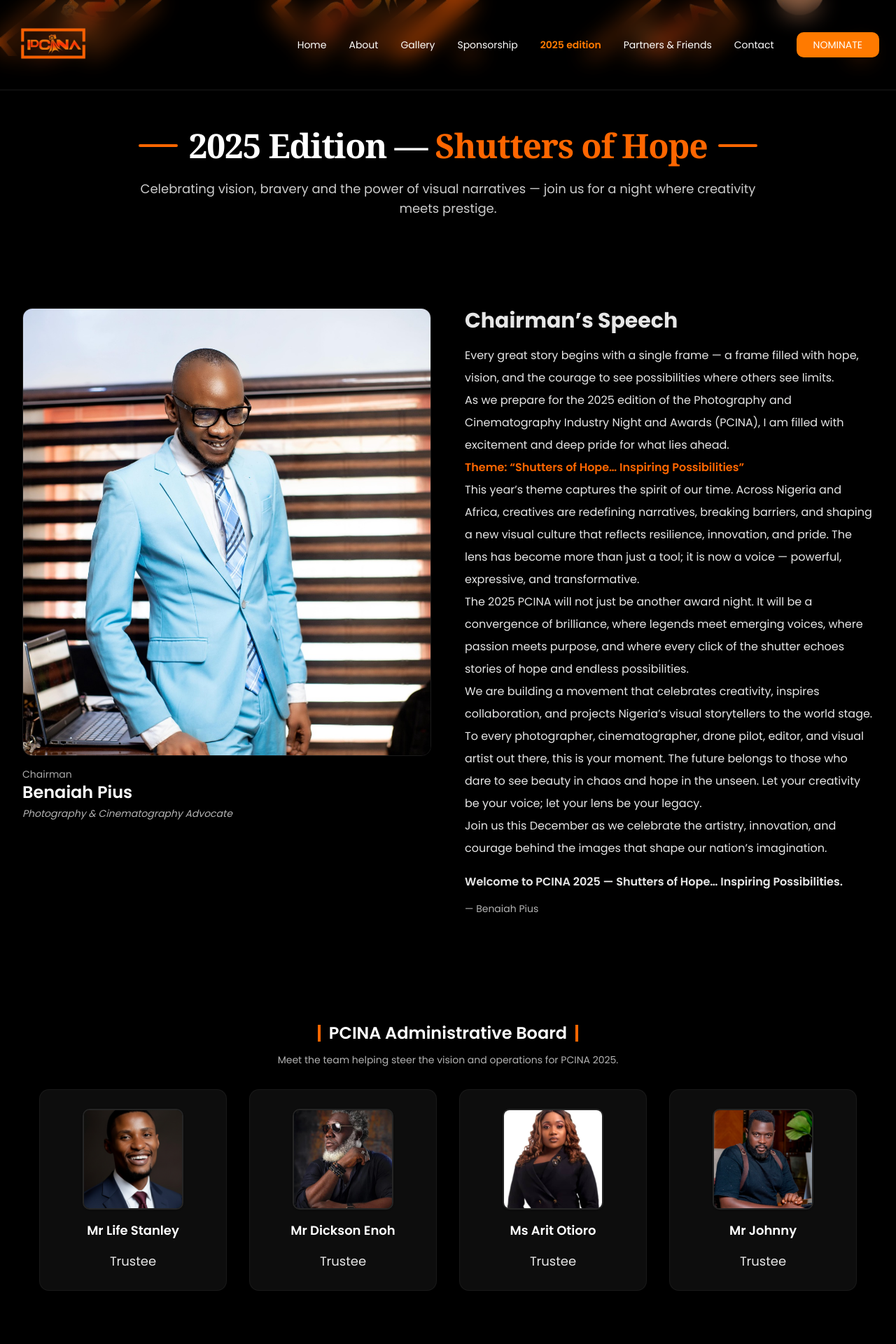
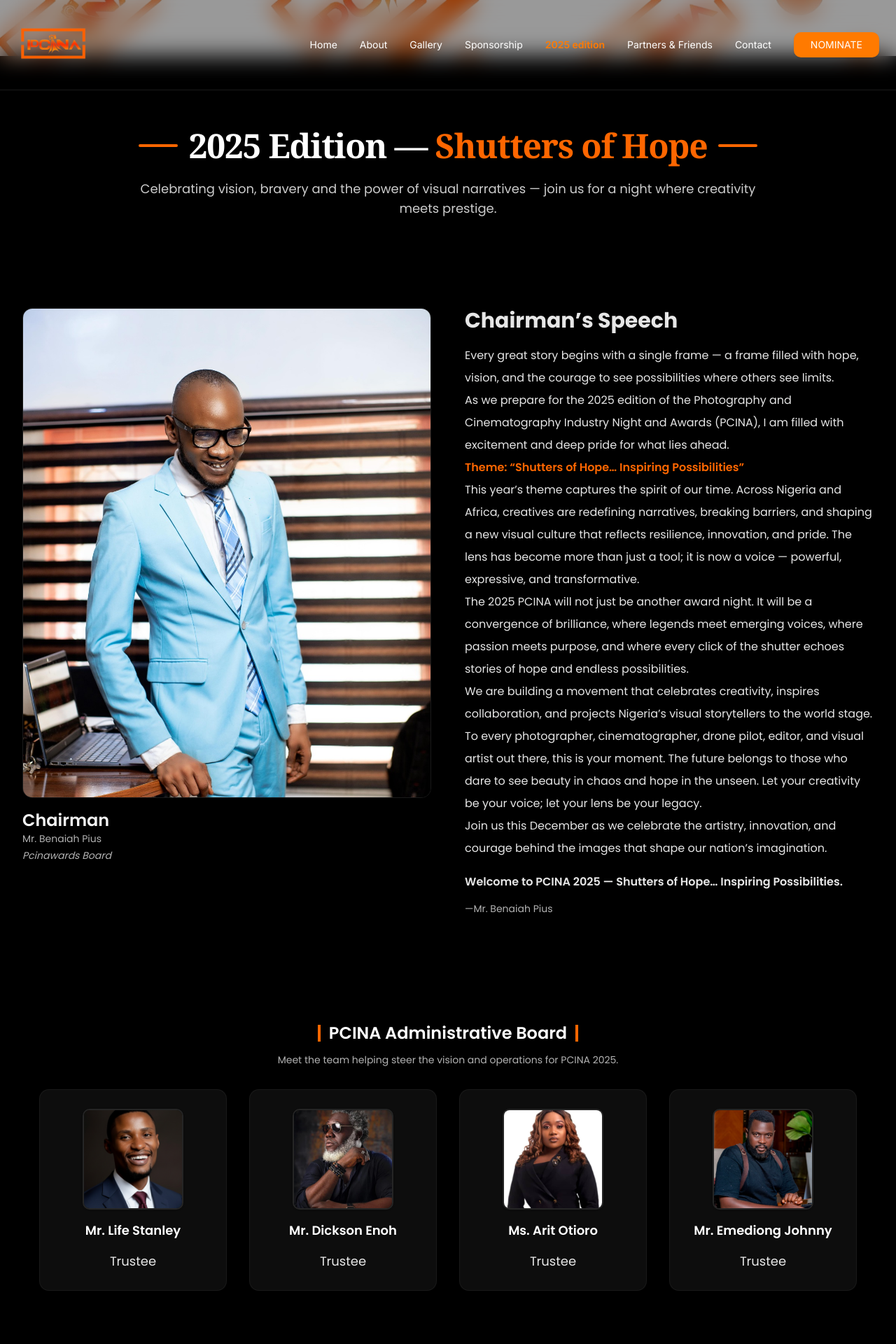
Before and after one commit to Uwakmfon-Ekong/pcin-awards, a Next.js app: page /thisedition in a window 1280 px wide. Shown: the top 1920 px of the page at 70% size. Built offline with nearby package versions, Linux system fonts and the light colour scheme.

Commit message:
REMOVed extra nav/footer

```diff
--- a/src/app/about/page.tsx
+++ b/src/app/about/page.tsx
@@ -3,9 +3,6 @@
 import { useEffect } from "react";
 import AOS from "aos";
 import "aos/dist/aos.css";
-import { Navigation } from "../components/navbar";
-import { Footer } from "../components/footer";
-import { DecorativeBorder } from "../components/decorativebackground";
 import Image from "next/image";
 import eventImage from "../../../public/WhatsApp Image 2025-10-15 at 15.47.35.jpeg";
 import { CountdownSection } from "../components/countdownSection";
@@ -17,8 +14,6 @@
 
   return (
     <div className="min-h-screen bg-white text-slate-900 overflow-x-hidden">
-      <Navigation />
-      <DecorativeBorder />
 
       <main className="px-6 py-16 lg:px-12 font-poppins">
         <div className="max-w-7xl mx-auto">
@@ -142,7 +137,7 @@
                   — Benaiah Pius O.
                 </cite>
                 <div className="text-xs text-gray-500 mt-1">
-                  AKWA IBOM STATE PROFESSIONAL PH
+                CEO- Lebold Studios
                 </div>
               </blockquote>
             </div>
@@ -158,7 +153,6 @@
         <CountdownSection />
       </div>
 
-      <Footer />
     </div>
   );
 }
--- a/src/app/components/adminBoard.tsx
+++ b/src/app/components/adminBoard.tsx
@@ -12,10 +12,10 @@
 };
 
 const teamMembers: TeamMember[] = [
-  { name: "Mr Life Stanley", role: "Trustee", img: lifImg },
-  { name: "Mr Dickson Enoh", role: "Trustee", img: dicksonImg },
-  { name: "Ms Arit Otioro", role: "Trustee", img: aritImg },
-  { name: "Mr Johnny", role: "Trustee", img: emediongImg },
+  { name: "Mr. Life Stanley", role: "Trustee", img: lifImg },
+  { name: "Mr. Dickson Enoh", role: "Trustee", img: dicksonImg },
+  { name: "Ms. Arit Otioro", role: "Trustee", img: aritImg },
+  { name: "Mr. Emediong Johnny", role: "Trustee", img: emediongImg },
 ];
 
 export default function AdminBoard() {
--- a/src/app/components/navbar.tsx
+++ b/src/app/components/navbar.tsx
@@ -23,7 +23,7 @@
 
   return (
     <nav className="fixed top-0 left-0 w-full z-50 bg-black/40 backdrop-blur-lg border-b border-white/10">
-      <div className="max-w-7xl mx-auto flex items-center justify-between px-4 md:px-6 py-3">
+      <div className="2xl:container mx-auto flex items-center justify-between px-4 md:px-6 py-3">
         <Link href="/" className="flex items-center">
           <Image
             src={logo}
--- a/src/app/contact/page.tsx
+++ b/src/app/contact/page.tsx
@@ -3,12 +3,12 @@
 import { useEffect } from "react";
 import AOS from "aos";
 import "aos/dist/aos.css";
-import { Navigation } from "../components/navbar";
+
 import { ContactForm } from "../components/contactForm";
-import { Footer } from "../components/footer";
+
 import { Mail, Phone, Instagram, Facebook } from "lucide-react";
 import Link from "next/link";
-import { DecorativeBorder } from "../components/decorativebackground";
+
 
 export default function ContactPage() {
   useEffect(() => {
@@ -45,8 +45,6 @@
 
   return (
     <div className="min-h-screen overflow-x-hidden bg-white font-poppins text-slate-900">
-      <Navigation />
-      <DecorativeBorder />
 
       <main className="container mx-auto w-full py-24 lg:px-12  lg:py-24">
         <header className="text-center mb-16" data-aos="fade-down">
@@ -98,7 +96,6 @@
         </div>
       </main>
 
-      <Footer />
     </div>
   );
 }
--- a/src/app/gallery/page.tsx
+++ b/src/app/gallery/page.tsx
@@ -1,5 +1,7 @@
-import { Navigation } from "../components/navbar";
-
+"use client"
+import { useEffect } from "react";
+import AOS from "aos";
+import "aos/dist/aos.css";
 import image1 from "../../../public/WhatsApp Image 2025-10-10 at 22.22.14.jpeg";
 import image2 from "../../../public/WhatsApp Image 2025-10-10 at 22.22.22.jpeg";
 import image3 from "../../../public/WhatsApp Image 2025-10-10 at 22.22.23.jpeg";
@@ -9,14 +11,15 @@
 import image7 from "../../../public/WhatsApp Image 2025-10-11 at 20.39.40.jpeg";
 import { GalleryFadeCarousel } from "../components/imagecarousel";
 import { Button } from "../components/button";
-import { Footer } from "../components/footer";
+
 import { EyeIcon } from "lucide-react";
-import { DecorativeBorder } from "../components/decorativebackground";
-
-
 
 
 export default function AboutPage() {
+   useEffect(() => {
+      AOS.init({ duration: 800, easing: "ease-in-out", once: true });
+    }, []);
+
   const GalleryImages = [
     { src: image1, alt: "Gallery Image 1" },
     { src: image2, alt: "Gallery Image 2" },
@@ -29,12 +32,12 @@
 
   return (
     <div className="min-h-screen items-center justify-center bg-foreground font-poppins">
-      <Navigation />
+
       <div className="flex flex-col items-center justify-center px-6">
-        <DecorativeBorder />
-        <h1 className="lg:text-[56px] text-[40px] font-bold py-16 text-background">2025 Gallery</h1>
 
-        <div className="w-full py-5 mx-auto container">
+        <h1 className="lg:text-[56px] text-[40px] font-serif font-bold py-16 text-background" data-aos ="zoom-in">Gallery</h1>
+
+        <div className="w-full mx-auto container">
         <GalleryFadeCarousel images={GalleryImages} />
 
         </div>
@@ -44,8 +47,7 @@
           </Button>
         </div>
       </div>
-      <DecorativeBorder />
-      <Footer />
+
     </div>
   );
 }
--- a/src/app/layout.tsx
+++ b/src/app/layout.tsx
@@ -9,9 +9,15 @@
   Roboto,
 } from "next/font/google";
 import "./globals.css";
+import { Navigation } from "./components/navbar";
+import { DecorativeBorder } from "./components/decorativebackground";
+import { Footer } from "./components/footer";
 
 const geistSans = Geist({ variable: "--font-geist-sans", subsets: ["latin"] });
-const geistMono = Geist_Mono({ variable: "--font-geist-mono", subsets: ["latin"] });
+const geistMono = Geist_Mono({
+  variable: "--font-geist-mono",
+  subsets: ["latin"],
+});
 const playfair = Playfair_Display({
   variable: "--font-playfair",
   subsets: ["latin"],
@@ -94,7 +100,12 @@
       <body
         className={`${geistSans.variable} ${geistMono.variable} ${inter.variable} ${playfair.variable} ${poppins.variable} ${roboto.variable} font-inter antialiased`}
       >
+        <Navigation />
+        <DecorativeBorder />
         {children}
+        <DecorativeBorder />
+        <Footer />
+
         <Toaster richColors position="top-right" />
       </body>
     </html>
--- a/src/app/nomination/page.tsx
+++ b/src/app/nomination/page.tsx
@@ -2,9 +2,8 @@
 import { useEffect } from "react";
 import AOS from "aos";
 import "aos/dist/aos.css";
-import { Navigation } from "../components/navbar";
-import { Footer } from "../components/footer";
-import { DecorativeBorder } from "../components/decorativebackground";
+
+
 import { NominateNowDialog } from "../components/nominationModal";
 
 const categories = [
@@ -79,8 +78,6 @@
 
   return (
     <div className="min-h-screen bg-white text-slate-900 font-poppins overflow-x-hidden">
-      <Navigation />
-      <DecorativeBorder />
 
       <main className="container mx-auto px-4 py-16 md:py-28">
         <header className="text-center mb-16" data-aos="fade-down">
@@ -112,8 +109,6 @@
         </div>
       </main>
 
-      <DecorativeBorder />
-      <Footer />
     </div>
   );
 }
--- a/src/app/page.tsx
+++ b/src/app/page.tsx
@@ -9,7 +9,6 @@
       <HeroSection />
       <AwardsSection />
       <CountdownSection />
-      <Footer />
     </div>
   );
 }
--- a/src/app/partners/page.tsx
+++ b/src/app/partners/page.tsx
@@ -4,9 +4,7 @@
 import AOS from "aos";
 import "aos/dist/aos.css";
 import Image from "next/image";
-import { Navigation } from "../components/navbar";
-import { DecorativeBorder } from "../components/decorativebackground";
-import { Footer } from "../components/footer";
+
 
 // import your logos
 import logo1 from "../../../public/lyfstan.jpeg";
@@ -15,18 +13,17 @@
 import logo4 from "../../../public/classicimage.jpeg";
 import logo5 from "../../../public/wildefx.jpeg";
 import logo6 from "../../../public/blezman.jpeg";
+import logo7 from "../../../public/lebold.jpeg";
 
 export default function SponsorsPage() {
   useEffect(() => {
     AOS.init({ duration: 900, once: true, easing: "ease-out-cubic" });
   }, []);
 
-  const logos = [logo1, logo2, logo3, logo4, logo5, logo6];
+  const logos = [logo7, logo1, logo2, logo3, logo4, logo5, logo6];
 
   return (
     <div className="min-h-screen bg-white text-black font-poppins">
-      <Navigation />
-      <DecorativeBorder />
 
       {/* Hero */}
       <section className="relative pt-24 text-center px-6">
@@ -74,8 +71,7 @@
         </a>
       </section>
 
-      <DecorativeBorder />
-      <Footer />
+
     </div>
   );
 }
--- a/src/app/sponsorship/page.tsx
+++ b/src/app/sponsorship/page.tsx
@@ -3,9 +3,6 @@
 import { useEffect, useState } from "react";
 import AOS from "aos";
 import "aos/dist/aos.css";
-import { Navigation } from "../components/navbar";
-import { DecorativeBorder } from "../components/decorativebackground";
-import { Footer } from "../components/footer";
 import { Input } from "@/components/ui/input";
 import { Textarea } from "@/components/ui/textarea";
 import { Button } from "@/components/ui/button";
@@ -75,13 +72,10 @@
   }, []);
 
   return (
-    <div className="min-h-screen overflow-x-hidden bg-white text-slate-900">
-      <Navigation />
-      <DecorativeBorder />
+    <div className="min-h-screen 2xl:container mx-auto overflow-x-hidden bg-white text-slate-900">
 
-      {/* Hero */}
       <header className="font-poppins relative py-20">
-        <div className="max-w-6xl mx-auto px-6 text-center">
+        <div className="2xl:container mx-auto px-6 text-center">
           <p className="text-sm uppercase tracking-widest text-orange-600 font-semibold">
             PARTNERSHIP OPPORTUNITIES
           </p>
@@ -209,8 +203,7 @@
         </div>
       </section>
 
-      <DecorativeBorder />
-      <Footer />
+
     </div>
   );
 }
--- a/src/app/thisedition/page.tsx
+++ b/src/app/thisedition/page.tsx
@@ -4,9 +4,6 @@
 import AOS from "aos";
 import "aos/dist/aos.css";
 import Image from "next/image";
-import { Navigation } from "../components/navbar";
-import { DecorativeBorder } from "../components/decorativebackground";
-import { Footer } from "../components/footer";
 import chairPlaceholder from "../../../public/WhatsApp Image 2025-10-27 at 17.39.30.jpeg";
 import AdminBoard from "../components/adminBoard";
 
@@ -17,8 +14,7 @@
 
   return (
     <div className="min-h-screen bg-black text-white font-poppins">
-      <Navigation />
-      <DecorativeBorder />
+
 
       {/* Hero background */}
       <section className="pt-10 relative w-full flex items-center" aria-hidden>
@@ -53,7 +49,7 @@
             data-aos="zoom-in"
             data-aos-delay="50"
           >
-            <div className="relative w-full h-80 sm:h-96 md:h-[80vh] rounded-xl overflow-hidden shadow-2xl border border-white/10">
+            <div className="relative w-full h-[400px] md:h-[600px] xl:h-[700px] rounded-xl overflow-hidden shadow-2xl border border-white/10">
               <Image
                 src={chairPlaceholder}
                 alt="Chairman - Benaiah Pius"
@@ -63,9 +59,9 @@
             </div>
 
             <div className="mt-4 text-center lg:text-left">
-              <p className="text-sm text-white/70">Chairman</p>
-              <h3 className="text-lg sm:text-xl md:text-2xl font-semibold">Benaiah Pius</h3>
-              <p className="mt-1 text-sm text-white/70 italic">Photography & Cinematography Advocate</p>
+              <h3 className="text-lg sm:text-xl md:text-2xl font-semibold">Chairman</h3>
+              <p className="text-sm text-white/70">Mr. Benaiah Pius</p>
+              <p className="mt-1 text-sm text-white/70 italic">Pcinawards Board</p>
             </div>
           </div>
 
@@ -119,7 +115,7 @@
             <p className="mt-4 font-semibold">Welcome to PCINA 2025 — Shutters of Hope… Inspiring Possibilities.</p>
 
             <div className="mt-3">
-              <p className="text-sm text-white/70">— Benaiah Pius</p>
+              <p className="text-sm text-white/70">—Mr. Benaiah Pius</p>
             </div>
           </div>
         </div>
@@ -134,8 +130,7 @@
         </div>
       </section>
 
-      <DecorativeBorder />
-      <Footer />
+
     </div>
   );
 }
```
Also changed, not shown: public/lebold.jpeg (added).
